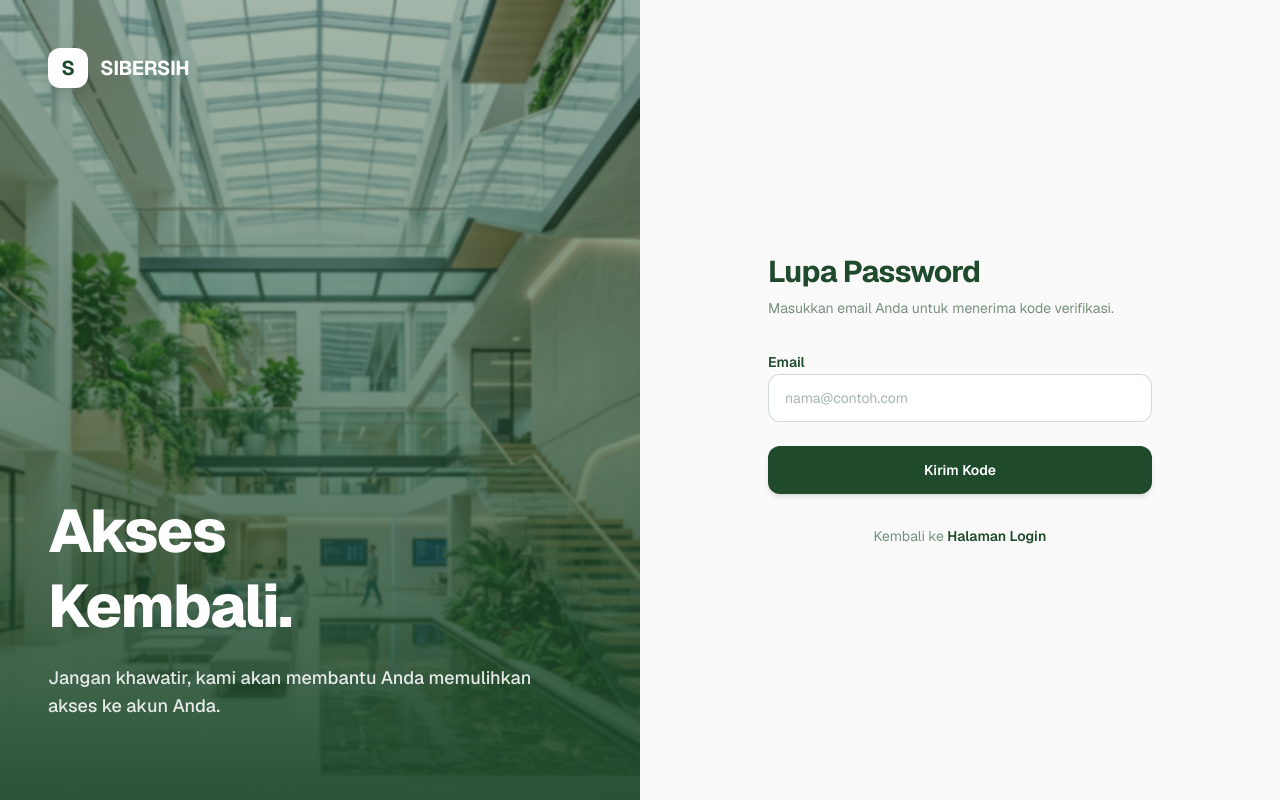
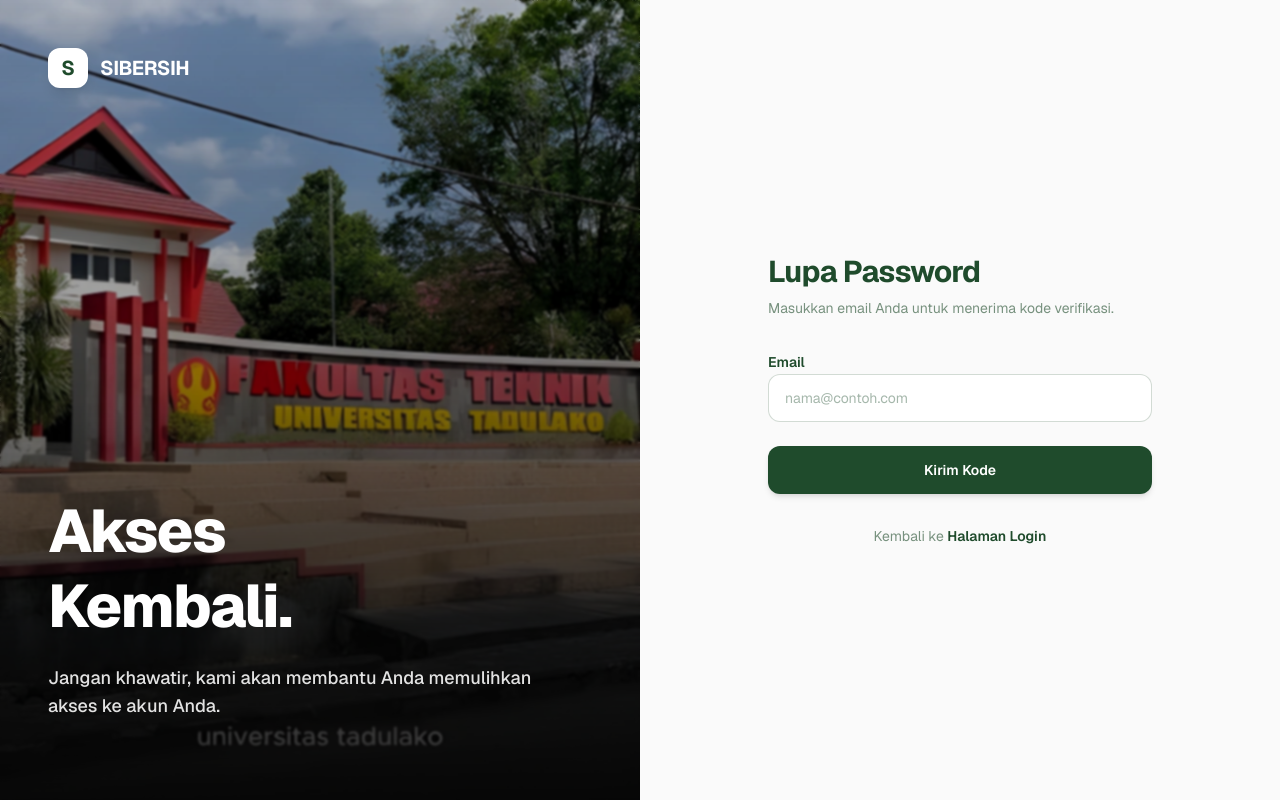
Before and after one commit to diL-duL/SIBERSIH, a Next.js app: page /login/forgot-password in a window 1280 px wide. Built offline with nearby package versions, Linux system fonts and the light colour scheme.

Commit message:
update login page

```diff
--- a/app/login/forgot-password/page.tsx
+++ b/app/login/forgot-password/page.tsx
@@ -30,16 +30,16 @@
       {/* Left side - Image */}
       <div className="relative hidden w-1/2 lg:block">
         <Image
-          src="/login-bg.png"
+          src="/dekanat_upscaled.webp"
           alt="SIBERSIH Background"
           fill
           className="object-cover"
           priority
         />
-        <div className="absolute inset-0 bg-sibersih-primary/40 backdrop-blur-[1px]" />
+        <div className="absolute inset-0 bg-black/20 backdrop-blur-[1px]" />
 
         {/* Subtle gradient overlay for better text readability */}
-        <div className="absolute inset-0 bg-gradient-to-t from-sibersih-primary/90 via-sibersih-primary/30 to-transparent" />
+        <div className="absolute inset-0 bg-gradient-to-t from-black/80 via-black/30 to-transparent" />
 
         <div className="absolute inset-0 flex flex-col justify-between p-12 text-white">
           <div className="flex items-center gap-3">
--- a/app/login/page.tsx
+++ b/app/login/page.tsx
@@ -12,16 +12,16 @@
       {/* Left side - Image */}
       <div className="relative hidden w-1/2 lg:block">
         <Image
-          src="/login-bg.png"
+          src="/dekanat_upscaled.webp"
           alt="SIBERSIH Background"
           fill
           className="object-cover"
           priority
         />
-        <div className="absolute inset-0 bg-sibersih-primary/40 backdrop-blur-[1px]" />
+        <div className="absolute inset-0 bg-black/20 backdrop-blur-[1px]" />
 
         {/* Subtle gradient overlay for better text readability */}
-        <div className="absolute inset-0 bg-gradient-to-t from-sibersih-primary/90 via-sibersih-primary/30 to-transparent" />
+        <div className="absolute inset-0 bg-gradient-to-t from-black/80 via-black/30 to-transparent" />
 
         <div className="absolute inset-0 flex flex-col justify-between p-12 text-white">
           <div className="flex items-center gap-3">
--- a/app/login/register/page.tsx
+++ b/app/login/register/page.tsx
@@ -13,16 +13,16 @@
       {/* Left side - Image */}
       <div className="relative hidden w-1/2 lg:block">
         <Image
-          src="/login-bg.png"
+          src="/dekanat_upscaled.webp"
           alt="SIBERSIH Background"
           fill
           className="object-cover"
           priority
         />
-        <div className="absolute inset-0 bg-sibersih-primary/40 backdrop-blur-[1px]" />
+        <div className="absolute inset-0 bg-black/20 backdrop-blur-[1px]" />
 
         {/* Subtle gradient overlay for better text readability */}
-        <div className="absolute inset-0 bg-gradient-to-t from-sibersih-primary/90 via-sibersih-primary/30 to-transparent" />
+        <div className="absolute inset-0 bg-gradient-to-t from-black/80 via-black/30 to-transparent" />
 
         <div className="absolute inset-0 flex flex-col justify-between p-12 text-white">
           <div className="flex items-center gap-3">
```
Also changed, not shown: public/dekanat.jpg (added), public/dekanat_upscaled.webp (added).
